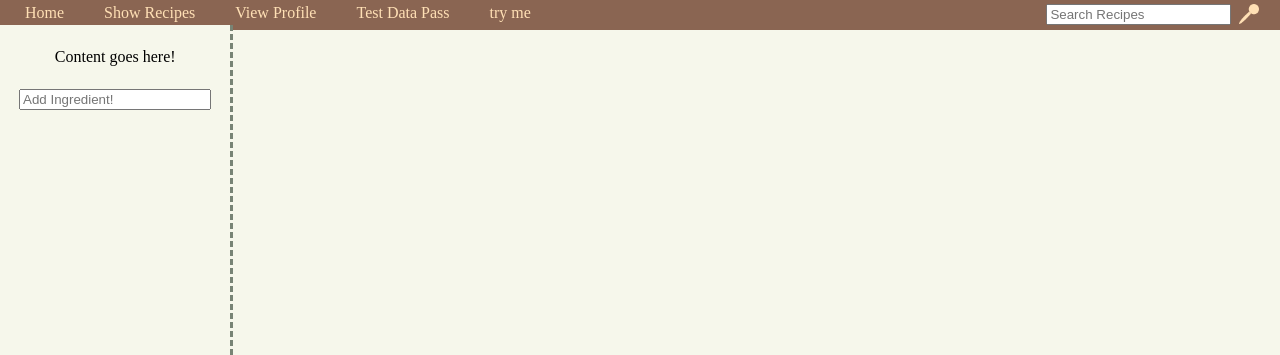
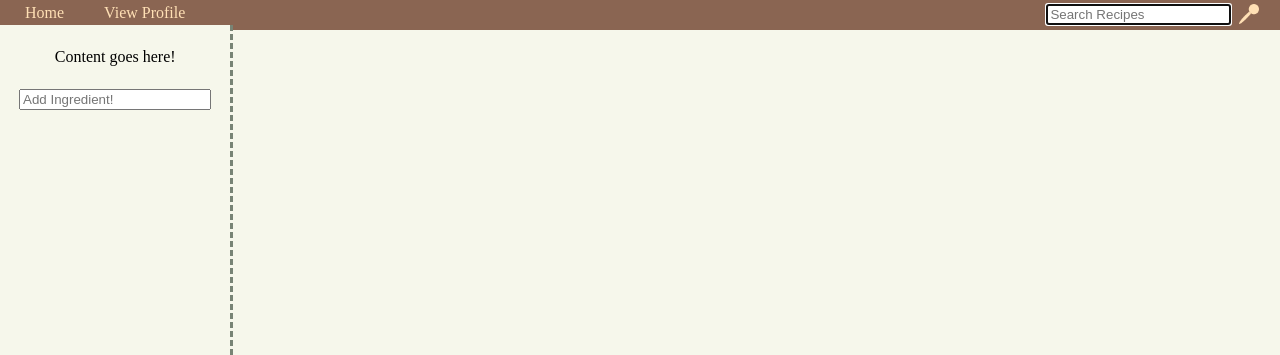
Before and after one commit to thirdslipper/CS480, a Flask app: page / in a window 1280 px wide. Shown: the part 65-420 px from the top of the page. Run offline with Flask 2, Linux system fonts and the light colour scheme; some libraries are stand-ins or nearby versions.

Commit message:
cleaned up home page and source code

```diff
--- a/CS480-PythonWithJS/templates/index.html
+++ b/CS480-PythonWithJS/templates/index.html
@@ -17,7 +17,7 @@
   <script src="../static/js/jquery-3.3.1.js"></script>
 </head>
 
-<body>
+<body onload="searchRecipes()">
 <div class="flex-container">
   <!-- HEADER -->
   <header>
@@ -58,17 +58,13 @@
   <!-- NAV BAR -->
   <div class="menus">
     <a href="index.html">Home</a>
-    <a onclick="displayFunction()">Show Recipes</a>
     <a href="profile.html">View Profile</a>
-    <a href="recipeDisplay.html" onclick="passTitle()">Test Data Pass</a>
-    <a onclick=passTitle()>try me</a>
-    <!-- <form id="nav_search"> -->
-      <img src="../static/images/search_icon.png" id="recipe_search_button" onclick="searchRecipes()"/>
-      <input type="text" id="recipe_search" placeholder="Search Recipes"/>
-    <!-- </form> -->
+    <img src="../static/images/search_icon.png" id="recipe_search_button" onclick="searchRecipes()"/>
+    <input type="text" id="recipe_search" placeholder="Search Recipes"/>
   </div>
 
   <div class="main_content">
+
     <!-- ASIDE -->
     <div class="aside">
       <p>Content goes here!</p>
```
